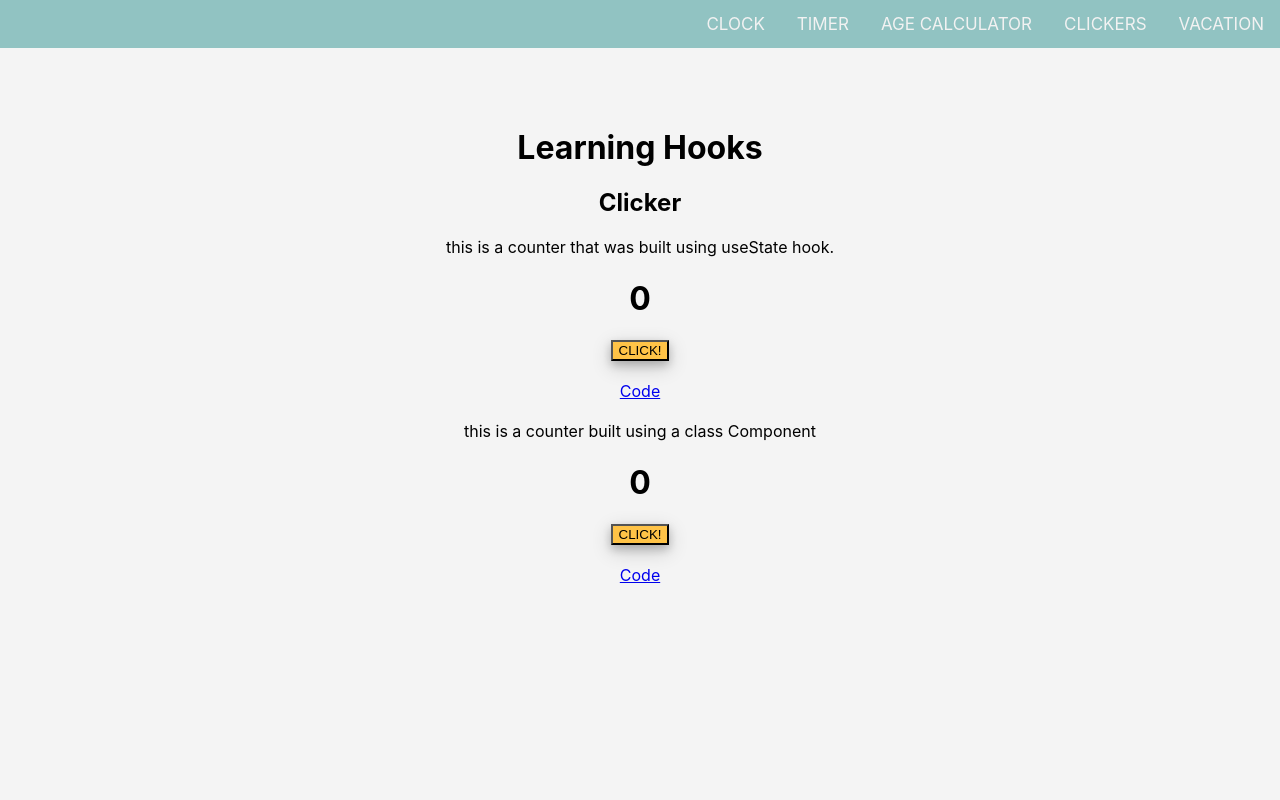
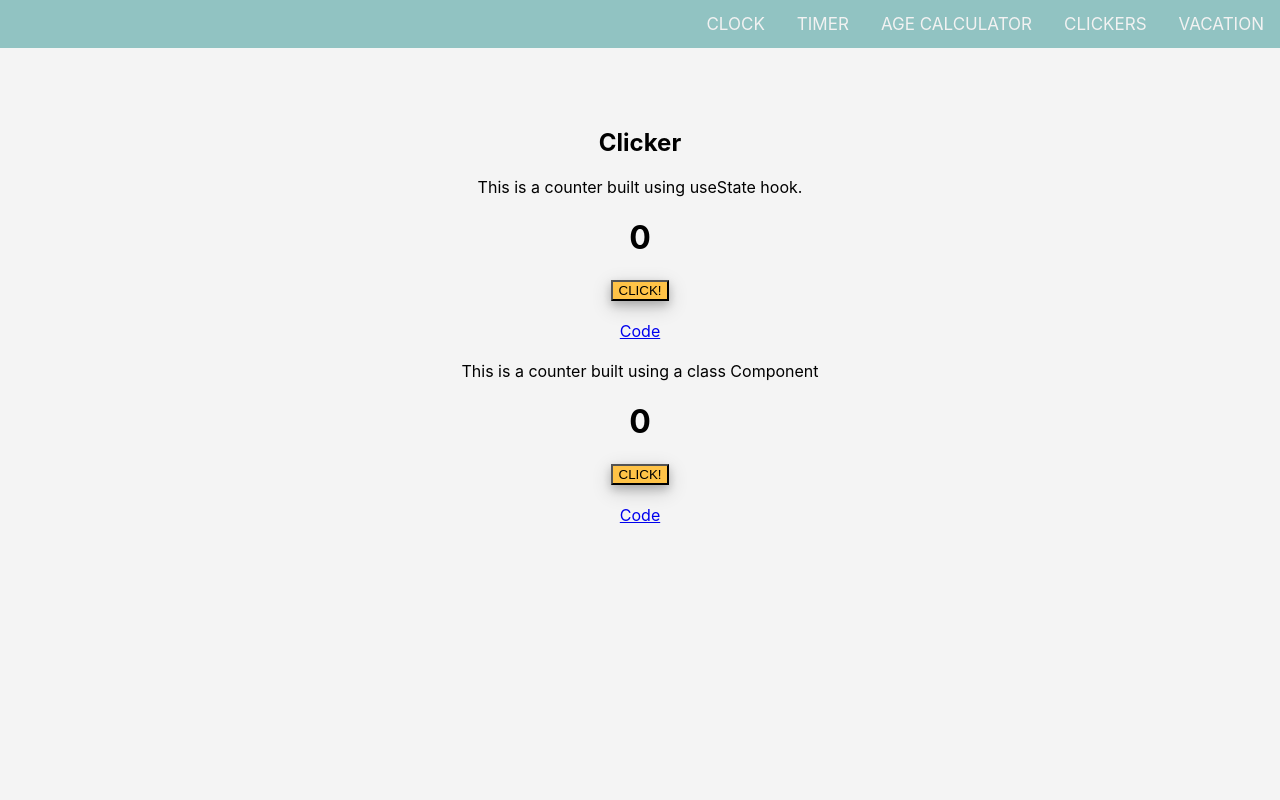
Before and after one commit to IfeAkiWad/learning_hooks, a React (Create React App) app: page /clickers in a window 1280 px wide. Shown: the top 800 px of the page. Built offline with nearby package versions, Linux system fonts and the light colour scheme.

Commit message:
general updates

```diff
--- a/src/useStateHooks/UseStateHook.js
+++ b/src/useStateHooks/UseStateHook.js
@@ -7,14 +7,13 @@ function UseStateHook() {
   const [count, setCount] = useState(0)
   return (
     <div>
-      <h1>Learning Hooks</h1>
       <h2>Clicker</h2>
-        this is a counter that was built using useState hook.
+        This is a counter built using useState hook.
         <h1>{count}</h1>
         <button onClick={() => setCount(count + 5)}>CLICK!</button><br /><br />
         <a id="github" href="https://github.com/IfeAkiWad/learning_hooks/blob/master/src/useStateHooks/UseStateHook.js" rel="noreferrer" target="_blank">Code</a>
       <br /><br />
-        this is a counter built using a class Component
+        This is a counter built using a class Component
         <ClassComponentCounter /><br />
         <a id="github" href="https://github.com/IfeAkiWad/learning_hooks/blob/master/src/useStateHooks/ClassComponentCounter.js" rel="noreferrer" target="_blank">Code</a>
         <Footer />
```
